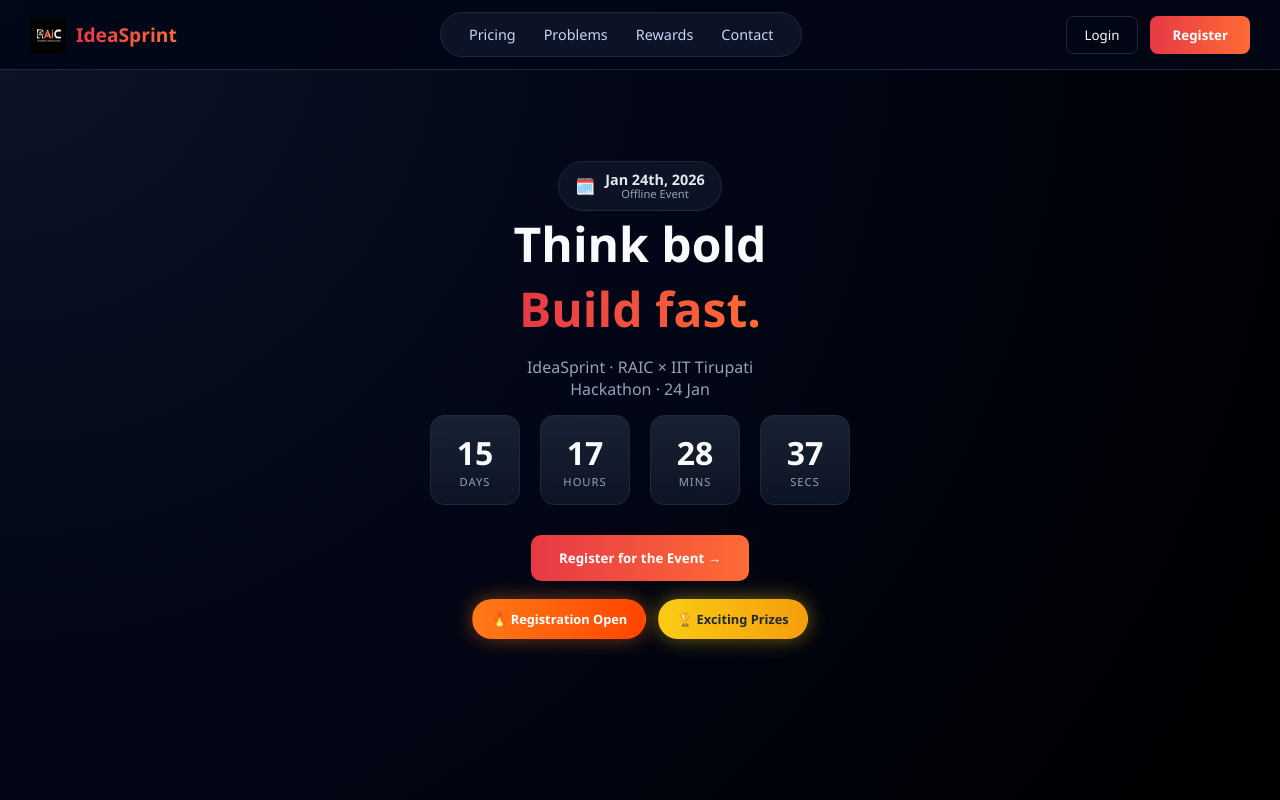
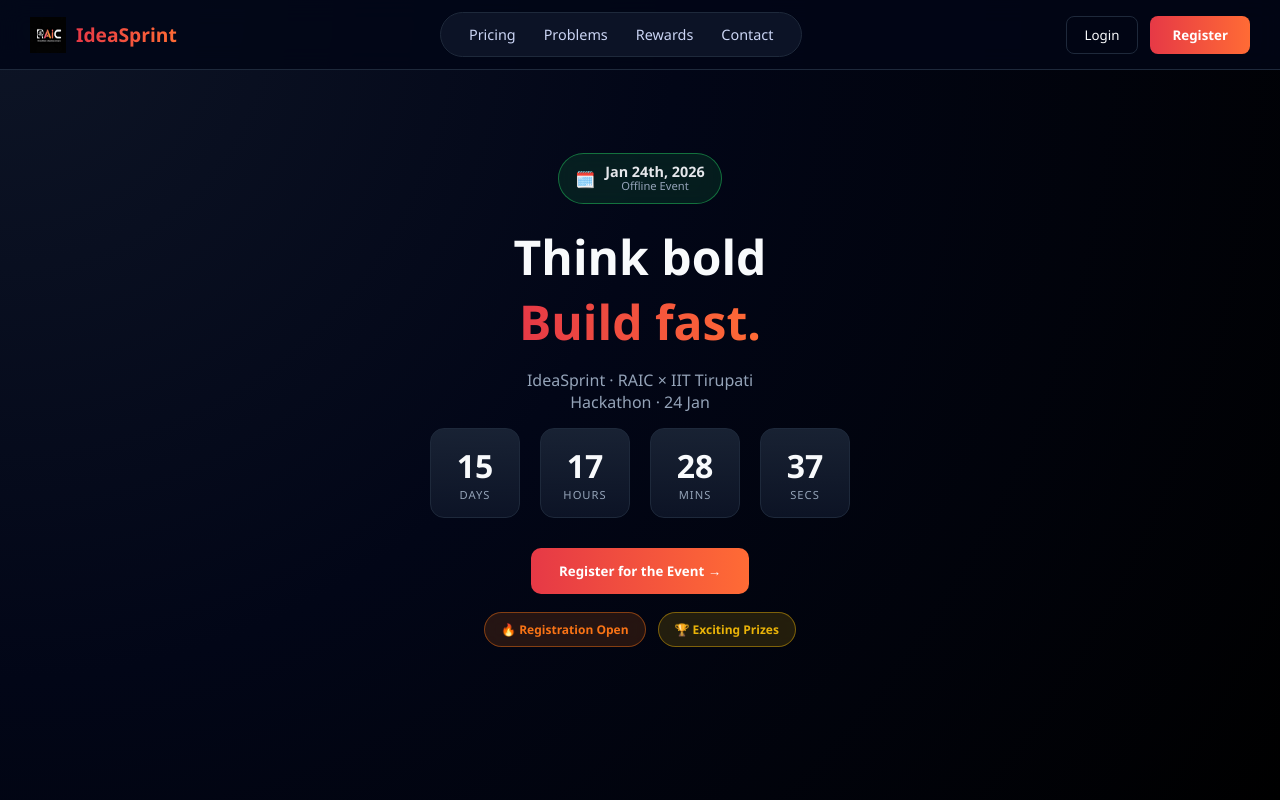
Before and after one commit to akash-1316/ideasprint-frontend, a React (Vite) app: page / in a window 1280 px wide. Shown: the top 800 px of the page. Built offline with nearby package versions, Linux system fonts and the light colour scheme.

Commit message:
Update home.css

```diff
--- a/src/pages/Home/home.css
+++ b/src/pages/Home/home.css
@@ -48,7 +48,8 @@
   cursor: pointer;
 }
 
-/* DATE PILL */
+/* ================= DATE PILL ================= */
+
 .date-pill {
   display: flex;
   align-items: center;
@@ -58,13 +59,16 @@
   border-radius: 999px;
   border: 1px solid #1e293b;
   backdrop-filter: blur(10px);
+  margin-bottom: 20px;
 }
 
-.dot {
-  width: 8px;
-  height: 8px;
-  background: #38bdf8;
-  border-radius: 50%;
+.date-green {
+  border-color: rgba(34, 197, 94, 0.5);
+  background: rgba(34, 197, 94, 0.12);
+}
+
+.calendar-icon {
+  font-size: 1rem;
 }
 
 .date {
@@ -80,7 +84,8 @@
   line-height: 1.1;
 }
 
-/* 🔥 OFFER PILLS */
+/* ================= OFFER PILLS ================= */
+
 .offer-pills {
   margin-top: 18px;
   display: flex;
@@ -90,39 +95,39 @@
 }
 
 .offer-pill {
-  padding: 10px 18px;
+  padding: 8px 16px;
   border-radius: 999px;
-  font-size: 0.8rem;
-  font-weight: 700;
+  font-size: 0.75rem;
+  font-weight: 600;
   display: flex;
   align-items: center;
   gap: 6px;
+  border: 1px solid transparent;
   backdrop-filter: blur(10px);
-  border: 1px solid transparent;
 }
 
 /* 🔥 Registration Open */
 .offer-pill.open {
-  background: linear-gradient(90deg, #ff7a18, #ff4500);
-  color: #ffffff;
-  box-shadow: 0 0 20px rgba(255, 122, 24, 0.45);
+  background: rgba(249, 115, 22, 0.15);
+  border-color: rgba(249, 115, 22, 0.45);
+  color: #f97316;
 }
 
-/* 🏆 Exciting Prizes */
+/* 🏆 Prizes */
 .offer-pill.prizes {
-  background: linear-gradient(90deg, #facc15, #f59e0b);
-  color: #1f2937;
-  box-shadow: 0 0 20px rgba(250, 204, 21, 0.45);
+  background: rgba(234, 179, 8, 0.15);
+  border-color: rgba(234, 179, 8, 0.45);
+  color: #eab308;
 }
 
-/* 📱 Mobile */
-@media (max-width: 480px) {
+/* ================= RESPONSIVE ================= */
+
+@media (max-width: 768px) {
   .home h1 {
-    font-size: 2.4rem;
+    font-size: 2.2rem;
   }
 
-  .offer-pill {
-    font-size: 0.75rem;
-    padding: 9px 14px;
+  .cta {
+    width: 90%;
   }
 }
```
